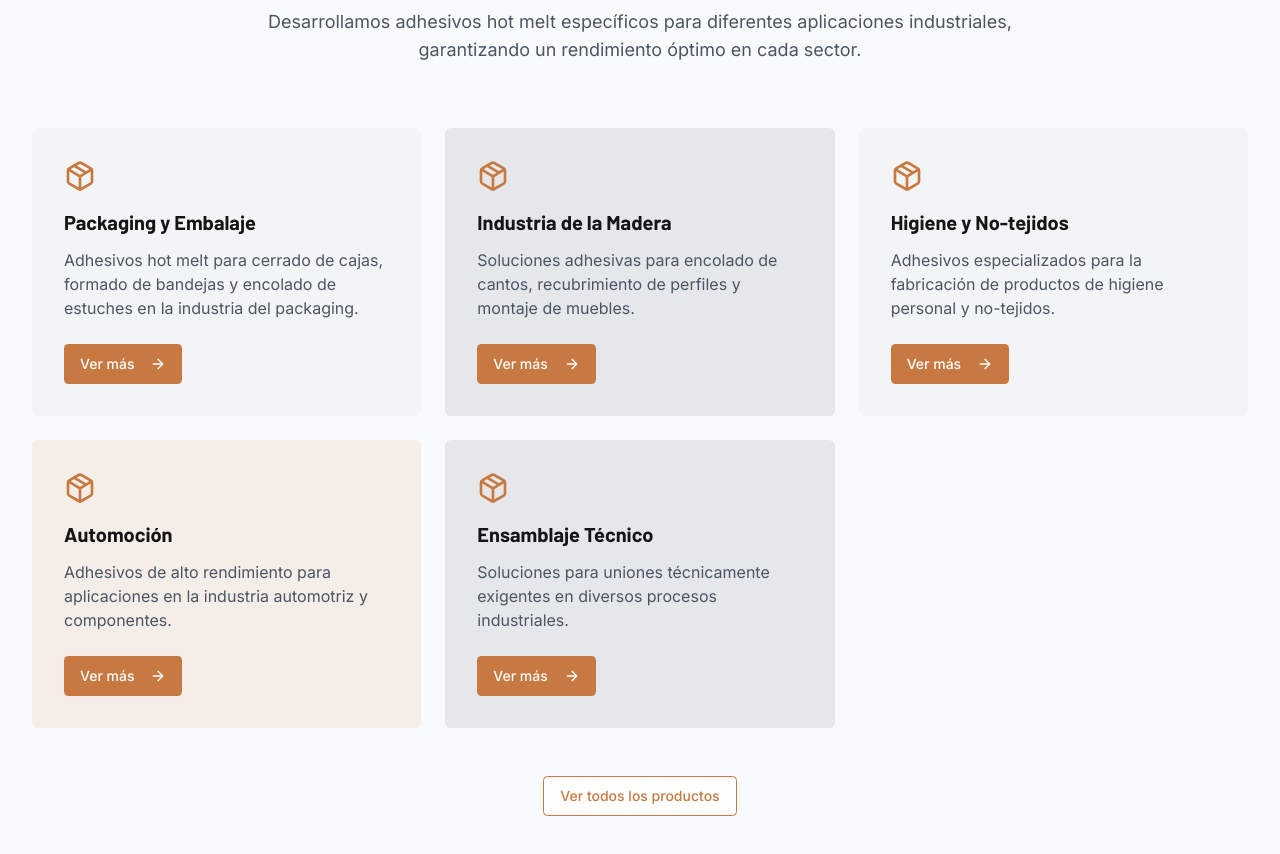
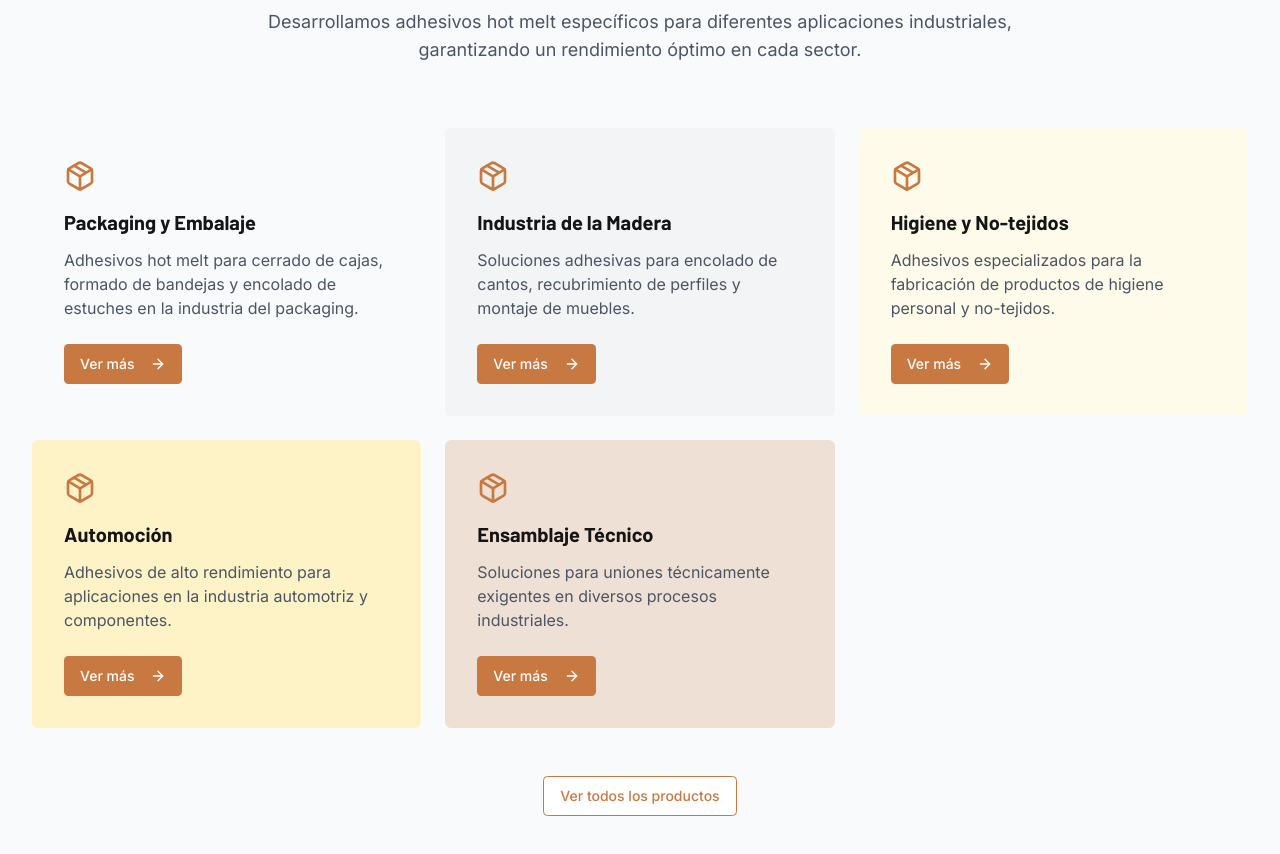
Before and after one commit to NClaraso/vas-industrial-adhesives-web, a React (Vite) app: page / in a window 1280 px wide. Shown: the part 1680-2534 px from the top of the page. Built offline with nearby package versions, Linux system fonts and the light colour scheme.

Commit message:
Update product section colors
Modify the colors of the product section boxes to create a gradient from light gray to copper, ensuring each box has a distinct and light color.

```diff
--- a/src/components/home/ProductSection.tsx
+++ b/src/components/home/ProductSection.tsx
@@ -10,7 +10,7 @@ const products = [
     id: 'packaging',
     title: 'Packaging y Embalaje',
     description: 'Adhesivos hot melt para cerrado de cajas, formado de bandejas y encolado de estuches en la industria del packaging.',
-    color: 'bg-gray-100',
+    color: 'bg-gray-50', // Lightest gray
     textColor: 'text-vas-dark',
     icon: <Package className="w-8 h-8 text-vas-bronze" />,
   },
@@ -18,7 +18,7 @@ const products = [
     id: 'madera',
     title: 'Industria de la Madera',
     description: 'Soluciones adhesivas para encolado de cantos, recubrimiento de perfiles y montaje de muebles.',
-    color: 'bg-gray-200', // Lighter background
+    color: 'bg-gray-100', // Light gray
     textColor: 'text-vas-dark',
     icon: <Package className="w-8 h-8 text-vas-bronze" />,
   },
@@ -26,7 +26,7 @@ const products = [
     id: 'higiene',
     title: 'Higiene y No-tejidos',
     description: 'Adhesivos especializados para la fabricación de productos de higiene personal y no-tejidos.',
-    color: 'bg-gray-100',
+    color: 'bg-amber-50', // Very light amber (transitioning to copper)
     textColor: 'text-vas-dark',
     icon: <Package className="w-8 h-8 text-vas-bronze" />,
   },
@@ -34,7 +34,7 @@ const products = [
     id: 'automocion',
     title: 'Automoción',
     description: 'Adhesivos de alto rendimiento para aplicaciones en la industria automotriz y componentes.',
-    color: 'bg-vas-bronze/10',
+    color: 'bg-amber-100', // Light amber (closer to copper)
     textColor: 'text-vas-dark',
     icon: <Package className="w-8 h-8 text-vas-bronze" />,
   },
@@ -42,7 +42,7 @@ const products = [
     id: 'ensamblaje',
     title: 'Ensamblaje Técnico',
     description: 'Soluciones para uniones técnicamente exigentes en diversos procesos industriales.',
-    color: 'bg-gray-200', // Lighter background
+    color: 'bg-vas-bronze/20', // Light copper (vas-bronze with low opacity)
     textColor: 'text-vas-dark',
     icon: <Package className="w-8 h-8 text-vas-bronze" />,
   },
```
